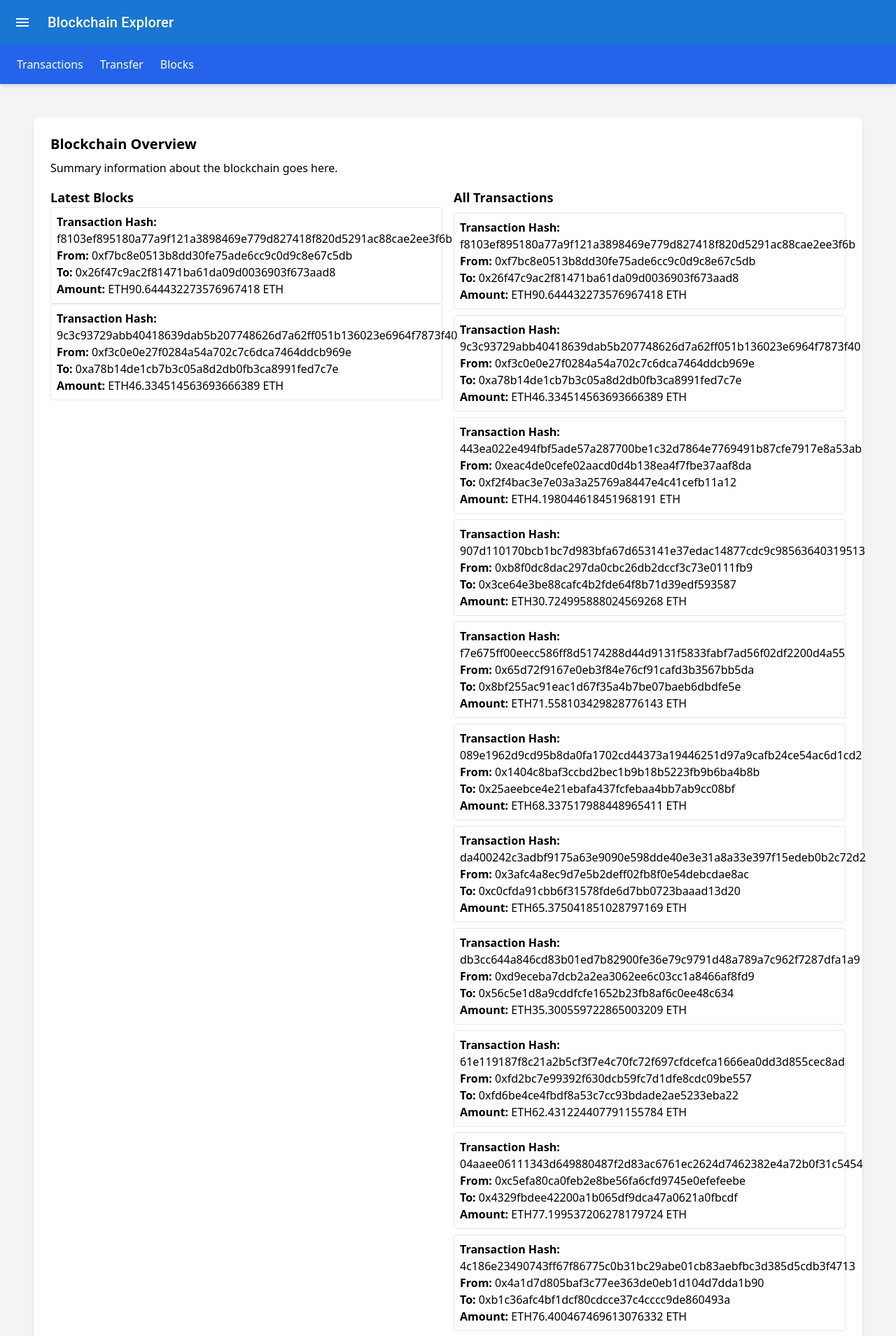
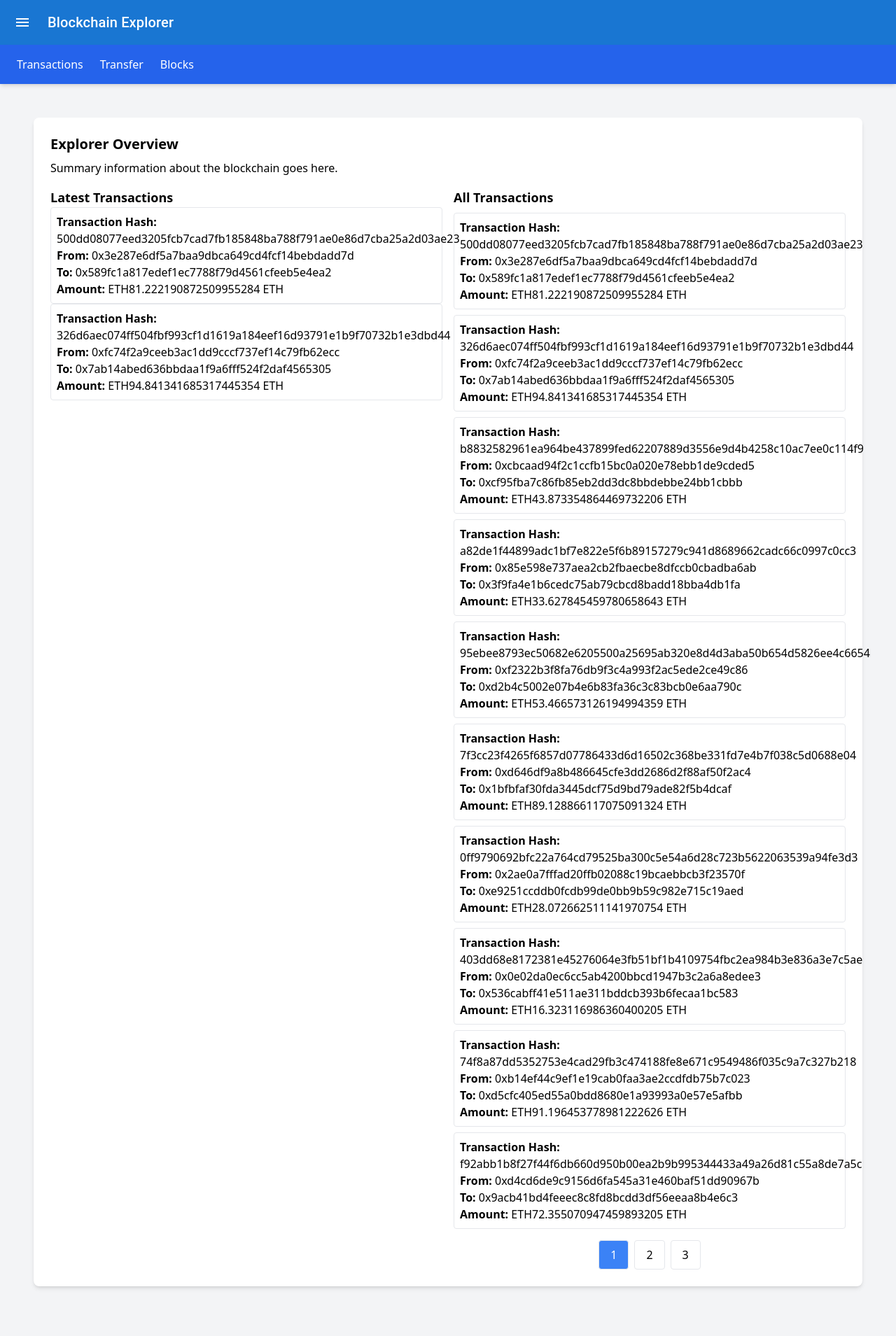
Before and after one commit to PrayagTandon/Front-End, a React (Vite) app in the folder ethereum-blockchain-explorer/: page /transactions in a window 1280 px wide. Shown: the top 1909 px of the page at 70% size. Built offline with nearby package versions, Linux system fonts and the light colour scheme.

Commit message:
Updating the components

```diff
--- a/ethereum-blockchain-explorer/src/components/Dashboard.jsx
+++ b/ethereum-blockchain-explorer/src/components/Dashboard.jsx
@@ -10,7 +10,7 @@ const Dashboard = ({ section }) => {
 
     useEffect(() => {
         // Fetch mock Ethereum data on mount
-        const mockData = generateMockEthereumData(50);
+        const mockData = generateMockEthereumData(25);
         setTransactions(mockData);
         setLatestBlocks(mockData.slice(0, 2)); // Show only the two latest blocks
     }, []);
@@ -24,11 +24,11 @@ const Dashboard = ({ section }) => {
     return (
         <div className="p-6">
             <div className="bg-white rounded-lg shadow-md p-6 mb-6">
-                <h2 className="text-xl font-bold">Blockchain Overview</h2>
+                <h2 className="text-xl font-bold">Explorer Overview</h2>
                 <p className="mt-2">Summary information about the blockchain goes here.</p>
                 <div className="grid grid-cols-2 gap-4 mt-4">
                     <div>
-                        <h3 className="font-semibold text-lg">Latest Blocks</h3>
+                        <h3 className="font-semibold text-lg">Latest Transactions</h3>
                         <ul>
                             {latestBlocks.map((block, index) => (
                                 <li key={index} className="border p-2 rounded">
--- a/ethereum-blockchain-explorer/src/components/MockData.js
+++ b/ethereum-blockchain-explorer/src/components/MockData.js
@@ -2,7 +2,7 @@ import { faker } from '@faker-js/faker';
 import CryptoJS from 'crypto-js';
 
 // Function to generate 50 mock Ethereum transactions
-export const generateMockEthereumData = (num = 50) => {
+export const generateMockEthereumData = (num = 25) => {
     const mockData = [];
 
     for (let i = 0; i < num; i++) {
--- a/ethereum-blockchain-explorer/src/components/Transactions.jsx
+++ b/ethereum-blockchain-explorer/src/components/Transactions.jsx
@@ -1,11 +1,27 @@
-import React from 'react';
+import React, { useState } from 'react';
 
 const Transactions = ({ transactions }) => {
+    const [currentPage, setCurrentPage] = useState(1);
+    const transactionsPerPage = 10;
+
+    // Calculate the current transactions to display based on pagination
+    const indexOfLastTransaction = currentPage * transactionsPerPage;
+    const indexOfFirstTransaction = indexOfLastTransaction - transactionsPerPage;
+    const currentTransactions = transactions.slice(indexOfFirstTransaction, indexOfLastTransaction);
+
+    // Calculate total pages
+    const totalPages = Math.ceil(transactions.length / transactionsPerPage);
+
+    // Handle page change
+    const handlePageChange = (pageNumber) => {
+        setCurrentPage(pageNumber);
+    };
+
     return (
         <div>
             <h3 className="font-semibold text-lg mb-2">All Transactions</h3>
             <ul>
-                {transactions.map((tx, index) => (
+                {currentTransactions.map((tx, index) => (
                     <li key={index} className="border p-2 rounded mb-2">
                         <strong>Transaction Hash:</strong> {tx.transactionHash} <br />
                         <strong>From:</strong> {tx.from} <br />
@@ -14,6 +30,19 @@ const Transactions = ({ transactions }) => {
                     </li>
                 ))}
             </ul>
+
+            {/* Pagination */}
+            <div className="flex justify-center mt-4">
+                {[...Array(totalPages).keys()].map((number) => (
+                    <button
+                        key={number + 1}
+                        onClick={() => handlePageChange(number + 1)}
+                        className={`px-4 py-2 mx-1 border rounded ${currentPage === number + 1 ? 'bg-blue-500 text-white' : 'bg-white text-black'}`}
+                    >
+                        {number + 1}
+                    </button>
+                ))}
+            </div>
         </div>
     );
 };
--- a/ethereum-blockchain-explorer/src/components/Transfer.jsx
+++ b/ethereum-blockchain-explorer/src/components/Transfer.jsx
@@ -2,8 +2,8 @@ import React, { useState } from 'react';
 import { faker } from '@faker-js/faker';
 import CryptoJS from 'crypto-js';
 
-const Transfer = ({ addNewTransaction }) => {
-    const [fromAddress, setFromAddress] = useState(faker.finance.ethereumAddress());
+const Transfer = ({ addNewTransaction, availableAddresses }) => {
+    const [fromAddress, setFromAddress] = useState('');
     const [toAddress, setToAddress] = useState(faker.finance.ethereumAddress());
     const [amount, setAmount] = useState('');
 
@@ -24,10 +24,24 @@ const Transfer = ({ addNewTransaction }) => {
     return (
         <form onSubmit={handleSubmit} className="border p-4 rounded-lg bg-gray-50">
             <h3 className="font-semibold text-lg mb-2">Create New Transfer</h3>
+
             <div className="mb-4">
                 <label className="block text-sm font-medium">From Address</label>
-                <input type="text" value={fromAddress} disabled className="mt-1 block w-full p-2 border rounded-md" />
+                <select
+                    value={fromAddress}
+                    onChange={(e) => setFromAddress(e.target.value)}
+                    className="mt-1 block w-full p-2 border rounded-md"
+                    required
+                >
+                    <option value="">Select From Address</option>
+                    {availableAddresses.map((address, index) => (
+                        <option key={index} value={address}>
+                            {address}
+                        </option>
+                    ))}
+                </select>
             </div>
+
             <div className="mb-4">
                 <label className="block text-sm font-medium">To Address</label>
                 <input
@@ -37,6 +51,7 @@ const Transfer = ({ addNewTransaction }) => {
                     className="mt-1 block w-full p-2 border rounded-md"
                 />
             </div>
+
             <div className="mb-4">
                 <label className="block text-sm font-medium">Amount (ETH)</label>
                 <input
@@ -47,6 +62,7 @@ const Transfer = ({ addNewTransaction }) => {
                     required
                 />
             </div>
+
             <button type="submit" className="bg-blue-500 text-white px-4 py-2 rounded-md shadow">
                 Transfer
             </button>
```
